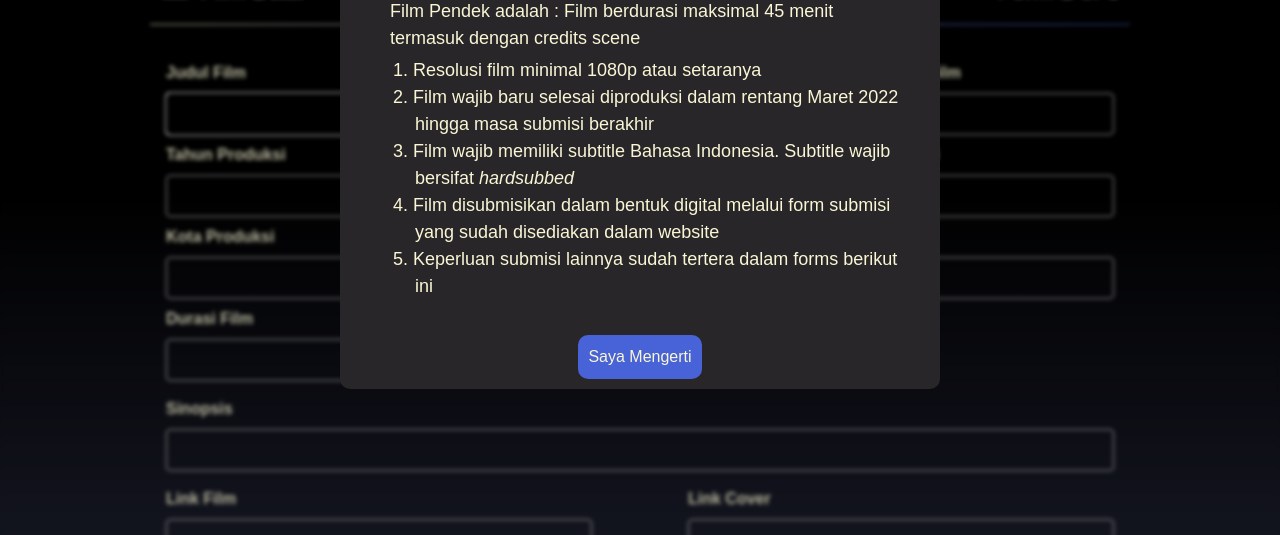
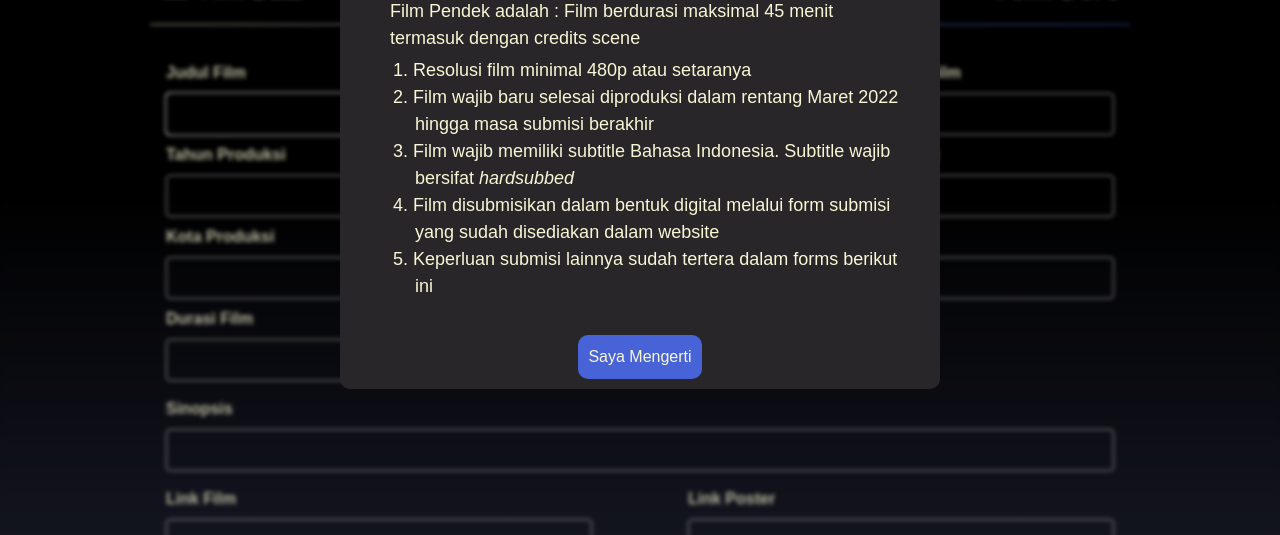
Before and after one commit to syauqijan/ganffest, a Next.js app: page /submission in a window 1280 px wide. Shown: the part 260-795 px from the top of the page. Built offline with nearby package versions, Linux system fonts and the light colour scheme; no server answers.

Commit message:
fix: submission

```diff
--- a/src/components/fragments/submission/filmData/FilmDataForm.tsx
+++ b/src/components/fragments/submission/filmData/FilmDataForm.tsx
@@ -156,7 +156,7 @@ export function FilmDataForm({
         </div>
         <div className={styles.inputLinkTwo}>
 
-        <label className={styles.label}>Link Cover</label>
+        <label className={styles.label}>Link Poster</label>
         <input
           required
           type="text"
--- a/src/components/fragments/submission/filmTerms/FilmTerms.tsx
+++ b/src/components/fragments/submission/filmTerms/FilmTerms.tsx
@@ -12,7 +12,7 @@ const FilmTerms = ({isVisible, onClose}:any) => {
         <div className={styles.line}></div>
         <ol className={styles.content}>
           <li className={styles.definition}>Film Pendek adalah : Film berdurasi maksimal 45 menit termasuk dengan credits scene</li>
-          <li className={styles.rules}>1. Resolusi film minimal 1080p atau setaranya</li>
+          <li className={styles.rules}>1. Resolusi film minimal 480p atau setaranya</li>
           <li className={styles.rules}>2. Film wajib baru selesai diproduksi dalam rentang Maret 2022 hingga masa submisi berakhir</li>
           <li className={styles.rules}>3. Film wajib memiliki subtitle Bahasa Indonesia. Subtitle wajib bersifat <i>hardsubbed</i></li>
           <li className={styles.rules}>4. Film disubmisikan dalam bentuk digital melalui form submisi yang sudah disediakan dalam website</li>
```
